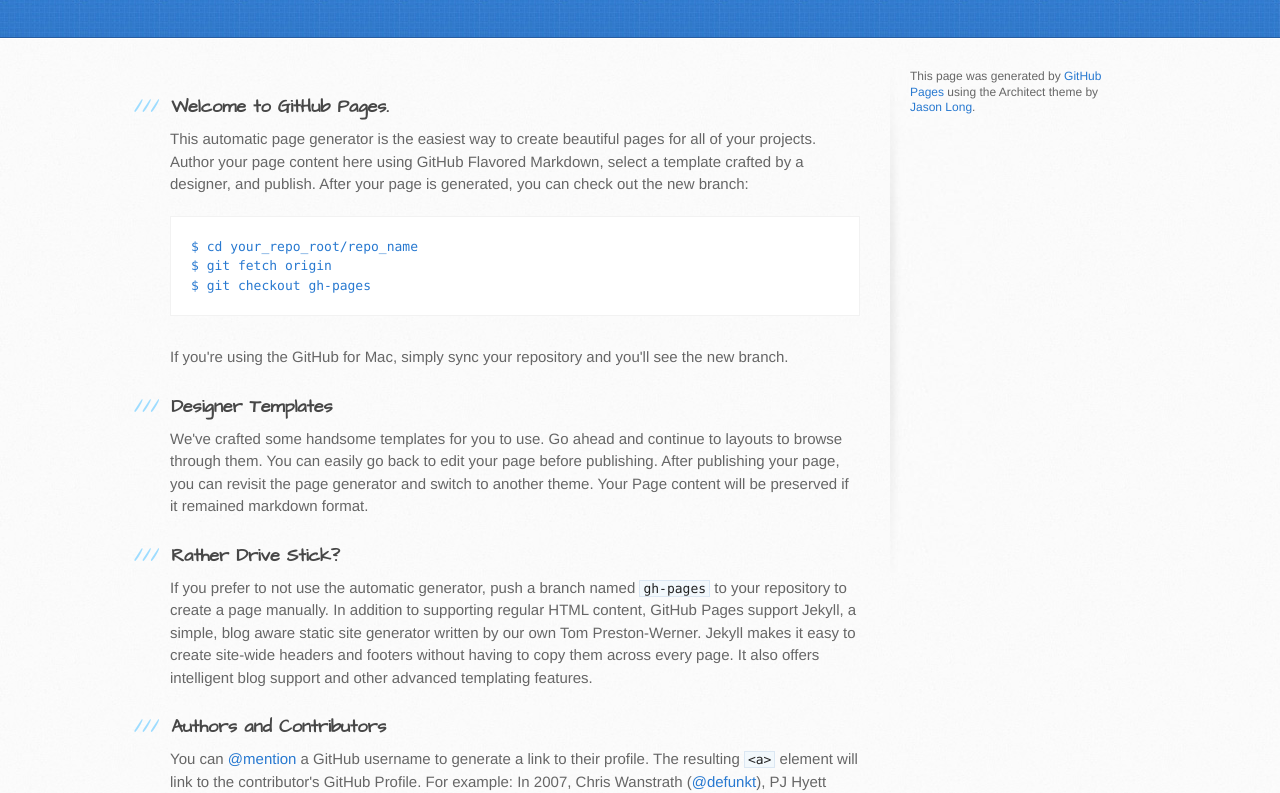
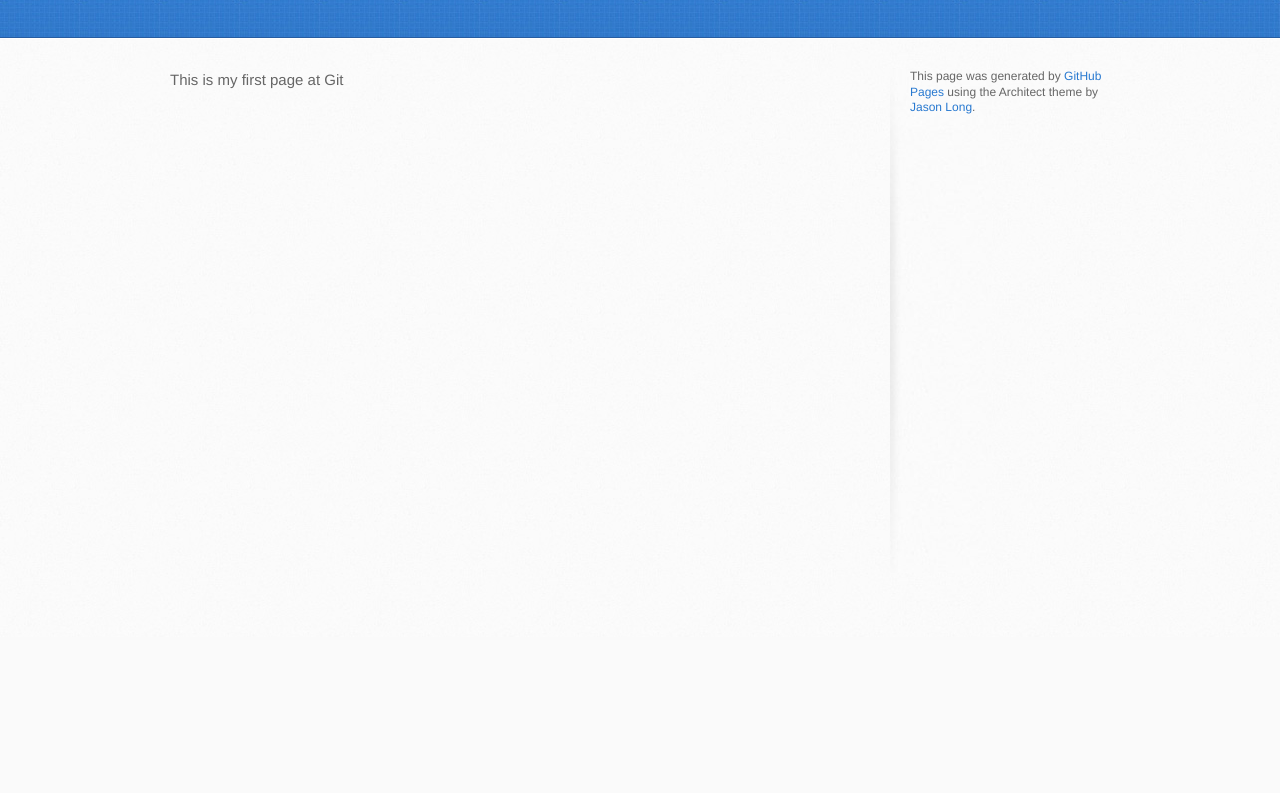
Before and after one commit to ashrafsaqib/ashrafsaqib.github.io, a plain HTML site: page index.html in a window 1280 px wide. Shown: the part 163-956 px from the top of the page. After the commit the page ends 800 px from the top, so only its background shows below. Drawn offline with Linux system fonts and the light colour scheme.

Commit message:
first Commit
editing themed page

```diff
--- a/index.html
+++ b/index.html
@@ -27,40 +27,9 @@
 
     <div id="content-wrapper">
       <div class="inner clearfix">
-        <section id="main-content">
-          <h3>
-<a name="welcome-to-github-pages" class="anchor" href="#welcome-to-github-pages"><span class="octicon octicon-link"></span></a>Welcome to GitHub Pages.</h3>
-
-<p>This automatic page generator is the easiest way to create beautiful pages for all of your projects. Author your page content here using GitHub Flavored Markdown, select a template crafted by a designer, and publish. After your page is generated, you can check out the new branch:</p>
-
-<pre><code>$ cd your_repo_root/repo_name
-$ git fetch origin
-$ git checkout gh-pages
-</code></pre>
-
-<p>If you're using the GitHub for Mac, simply sync your repository and you'll see the new branch.</p>
-
-<h3>
-<a name="designer-templates" class="anchor" href="#designer-templates"><span class="octicon octicon-link"></span></a>Designer Templates</h3>
-
-<p>We've crafted some handsome templates for you to use. Go ahead and continue to layouts to browse through them. You can easily go back to edit your page before publishing. After publishing your page, you can revisit the page generator and switch to another theme. Your Page content will be preserved if it remained markdown format.</p>
-
-<h3>
-<a name="rather-drive-stick" class="anchor" href="#rather-drive-stick"><span class="octicon octicon-link"></span></a>Rather Drive Stick?</h3>
-
-<p>If you prefer to not use the automatic generator, push a branch named <code>gh-pages</code> to your repository to create a page manually. In addition to supporting regular HTML content, GitHub Pages support Jekyll, a simple, blog aware static site generator written by our own Tom Preston-Werner. Jekyll makes it easy to create site-wide headers and footers without having to copy them across every page. It also offers intelligent blog support and other advanced templating features.</p>
-
-<h3>
-<a name="authors-and-contributors" class="anchor" href="#authors-and-contributors"><span class="octicon octicon-link"></span></a>Authors and Contributors</h3>
-
-<p>You can <a href="https://github.com/blog/821" class="user-mention">@mention</a> a GitHub username to generate a link to their profile. The resulting <code>&lt;a&gt;</code> element will link to the contributor's GitHub Profile. For example: In 2007, Chris Wanstrath (<a href="https://github.com/defunkt" class="user-mention">@defunkt</a>), PJ Hyett (<a href="https://github.com/pjhyett" class="user-mention">@pjhyett</a>), and Tom Preston-Werner (<a href="https://github.com/mojombo" class="user-mention">@mojombo</a>) founded GitHub.</p>
-
-<h3>
-<a name="support-or-contact" class="anchor" href="#support-or-contact"><span class="octicon octicon-link"></span></a>Support or Contact</h3>
-
-<p>Having trouble with Pages? Check out the documentation at <a href="http://help.github.com/pages">http://help.github.com/pages</a> or contact <a href="mailto:support@github.com">support@github.com</a> and we’ll help you sort it out.</p>
-        </section>
-
+	  <section id="main-content">
+	  <p>This is my first page at Git</p>
+       </section>
         <aside id="sidebar">
 
 
```
